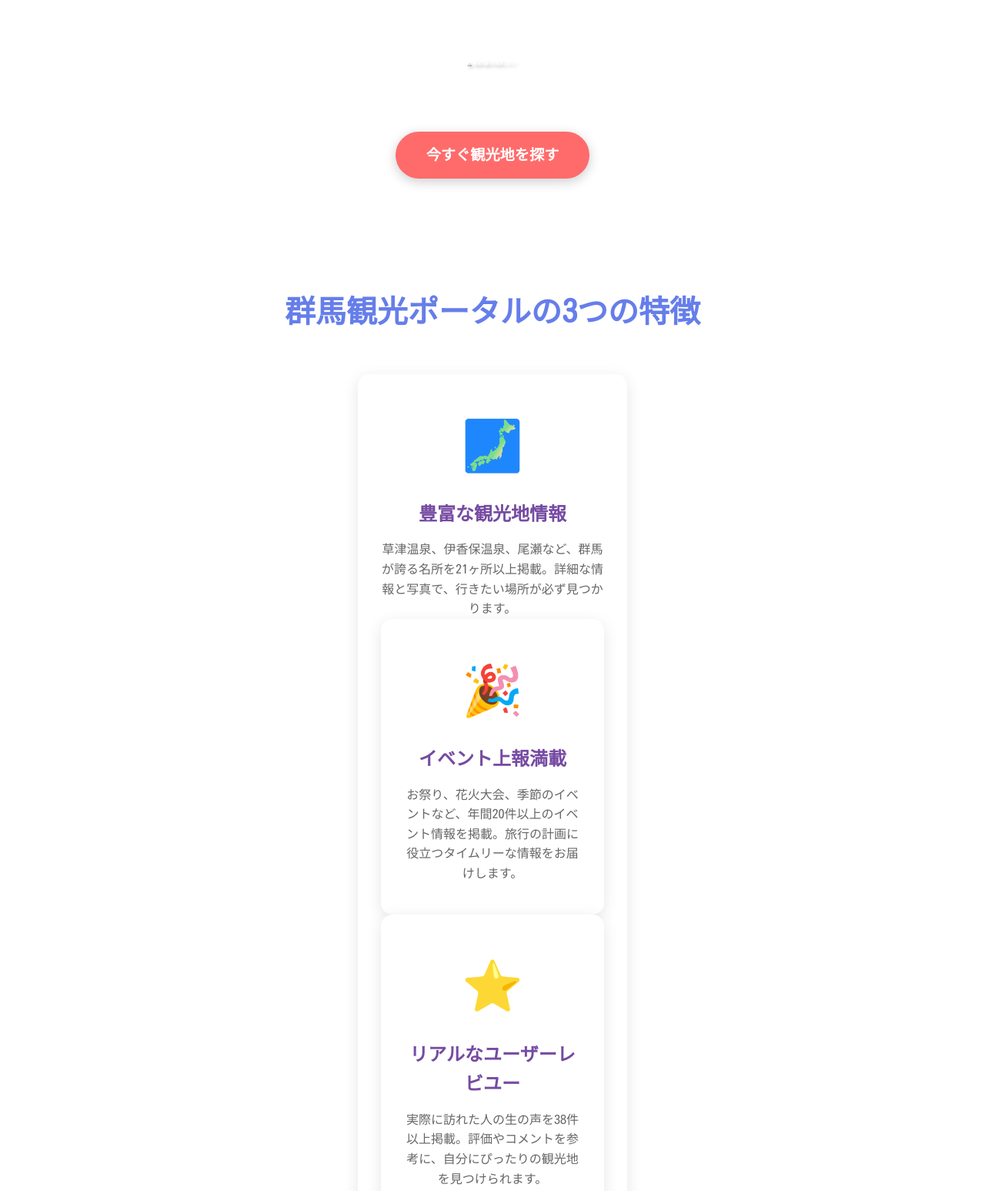
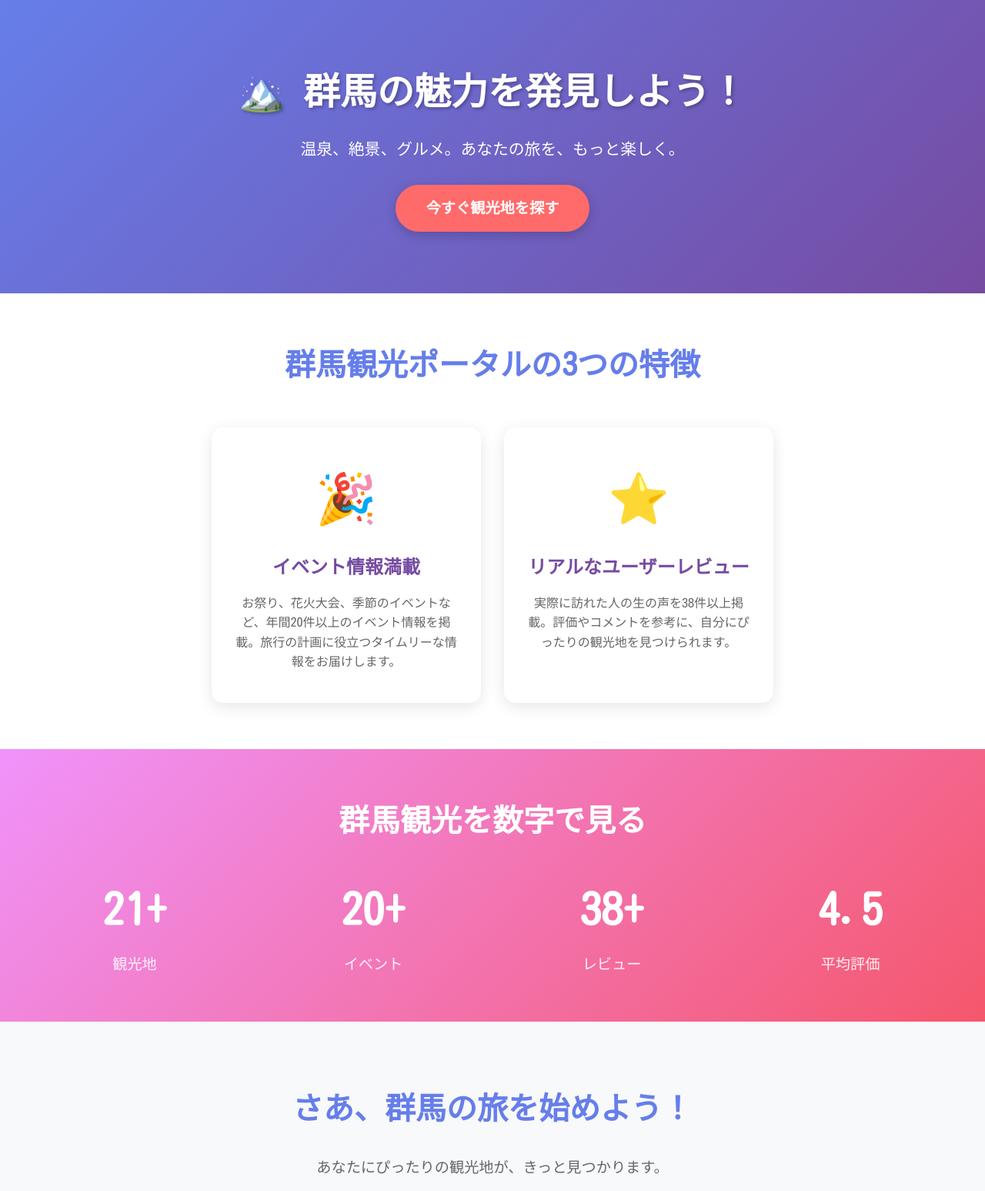
Before and after one commit to yuseiinoue/Qteam, a plain HTML site: page frontend/promotion.html in a window 1280 px wide. Shown: the top 1547 px of the page at 77% size. Drawn offline with Linux system fonts and the light colour scheme.

Commit message:
level1のa～jまで

```diff
--- a/frontend/promotion.html
+++ b/frontend/promotion.html
@@ -19,15 +19,10 @@
         }
 
         /* ヘッダー */
-        .hero {
-            background: linear-gradient(135deg, #667ea 0%, #764ba2 100%);
-            color: white;
-            text-align: center;
-            padding: 80px 20px;
-        }
+
 
         .hero h1 {
-            font-size: 0.3rem;
+            font-size: 3rem;
             margin-bottom: 20px;
             text-shadow: 2px 2px 4px rgba(0,0,0,0.3);
         }
@@ -60,7 +55,13 @@
             max-width: 1200px;
             margin: 0 auto;
             padding: 60px 20px;
+        }.hero {
+            background: linear-gradient(135deg, #667eea 0%, #764ba2 100%);
+            color: white;
+            text-align: center;
+            padding: 80px 20px;
         }
+
 
         /* セクションタイトル */
         .section-title {
@@ -202,7 +203,7 @@
     <section class="hero">
         <h1>🏔️ 群馬の魅力を発見しよう！</h1>
         <p>温泉、絶景、グルメ。あなたの旅を、もっと楽しく。</p>
-        <a href="spot.html" class="cta-button">今すぐ観光地を探す</a>
+        <a href="spots.html" class="cta-button">今すぐ観光地を探す</a>
     </section>
 
     <!-- 特徴セクション -->
@@ -210,19 +211,14 @@
         <h2 class="section-title">群馬観光ポータルの3つの特徴</h2>
         <div class="features">
             <div class="feature-card">
-                <div class="feature-icon">🗾</div>
-                <h3>豊富な観光地情報</h3>
-                <p>草津温泉、伊香保温泉、尾瀬など、群馬が誇る名所を21ヶ所以上掲載。詳細な情報と写真で、行きたい場所が必ず見つかります。</p>
-
-            <div class="feature-card">
                 <div class="feature-icon">🎉</div>
-                <h3>イベント上報満載</h3>
+                <h3>イベント情報満載</h3>
                 <p>お祭り、花火大会、季節のイベントなど、年間20件以上のイベント情報を掲載。旅行の計画に役立つタイムリーな情報をお届けします。</p>
             </div>
 
             <div class="feature-card">
                 <div class="feature-icon">⭐</div>
-                <h3>リアルなユーザーレビユー</h3>
+                <h3>リアルなユーザーレビュー</h3>
                 <p>実際に訪れた人の生の声を38件以上掲載。評価やコメントを参考に、自分にぴったりの観光地を見つけられます。</p>
             </div>
         </div>
@@ -246,7 +242,7 @@
             </div>
             <div class="stat-item">
                 <div class="stat-number">4.5</div>
-                <div class="stat-label">平均評化</div>
+                <div class="stat-label">平均評価</div>
             </div>
         </div>
     </section>
@@ -257,13 +253,12 @@
         <p style="font-size: 1.2rem; margin-bottom: 30px; color: #666;">
             あなたにぴったりの観光地が、きっと見つかります。
         </p>
-        <a href="spots.html" class="cta-button">観光地一欄を見る</a>
-        <a href="event.html" class="cta-button" style="background: #4ecdc4; margin-left: 15px;">イベント情報を見る</a>
-    </section>
+        <a href="spots.html" class="cta-button">観光地一覧を見る</a>
+        <a href="events.html" class="cta-button" style="background: #4ecdc4; margin-left: 15px;">イベント情報を見る</a>    </section>
 
     <!-- フッター -->
     <footer>
-        <p>&copy; 2025 群馬件観光ポータル</p>
+        <p>&copy; 2025 群馬県観光ポータル</p>
         <p>
             <a href="index.html">トップページ</a> |
             <a href="spots.html">観光地</a> |
```
